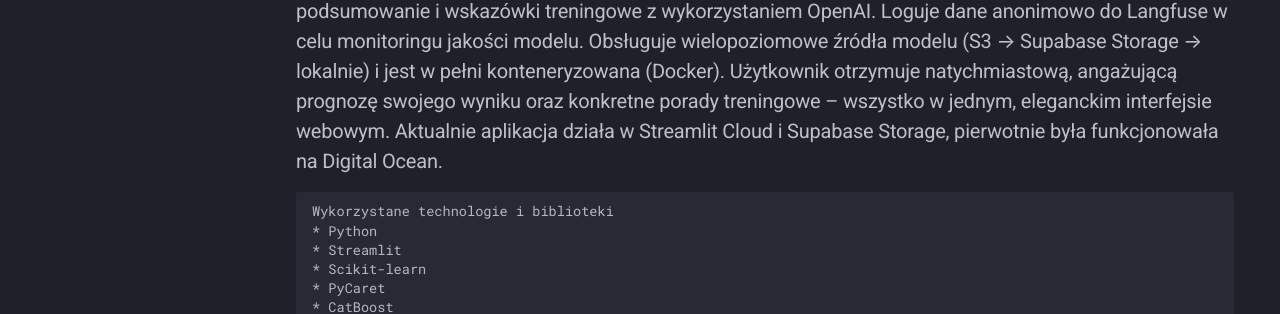
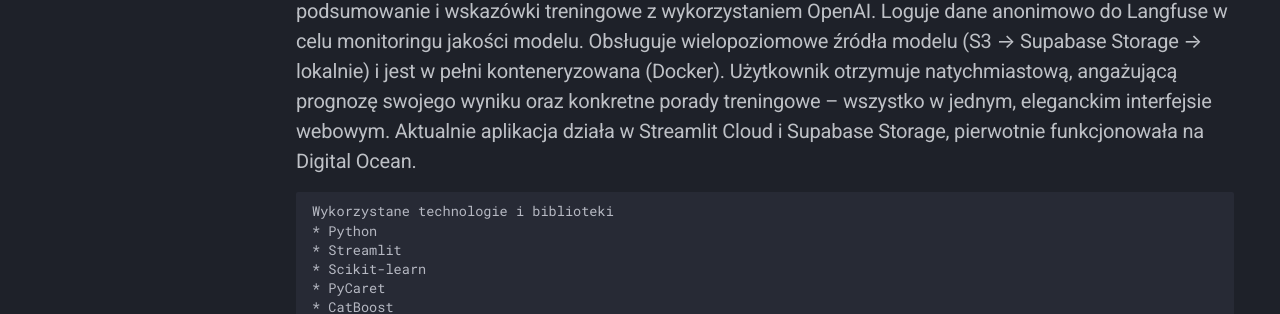
Before and after one commit to heyagotoai/portfolio, an MkDocs documentation site: the page built from docs/polmaraton/index.md, in a window 1280 px wide and 1218 px high. Shown: the part 594-908 px from the top of the window. Built offline with MkDocs 1.6.1 and Material for MkDocs 9.7.7, drawn with Linux system fonts in a browser that asks for light colours; some of the changed text lies outside the part shown.

Commit message:
poprawione opisy

```diff
--- a/docs/polmaraton/index.md
+++ b/docs/polmaraton/index.md
@@ -24,7 +24,7 @@
     </a>
 </div>
 
-### Interaktywna aplikacja Streamlit, która analizuje swobodny opis biegacza za pomocą modelu GPT-4o-mini – automatycznie rozpoznaje imię, wiek, płeć i czas na 5 km. Waliduje oraz uzupełnia brakujące informacje przyjaznymi podpowiedziami AI. Przewiduje indywidualny czas półmaratonu na podstawie wytrenowanego modelu ML (na rzeczywistych danych Półmaratonu Wrocławskiego z lat 2023-2024, w sumie ponad 20tys. uczestników z obu lat). Prezentuje wynik w czytelnym formacie (hh:mm:ss) oraz statystyki: tempo na kilometr, średnią prędkość oraz kategorię poziomu biegacza. Generuje spersonalizowane, motywujące podsumowanie i wskazówki treningowe z wykorzystaniem OpenAI. Loguje dane anonimowo do Langfuse w celu monitoringu jakości modelu. Obsługuje wielopoziomowe źródła modelu (S3 → Supabase Storage → lokalnie) i jest w pełni konteneryzowana (Docker). Użytkownik otrzymuje natychmiastową, angażującą prognozę swojego wyniku oraz konkretne porady treningowe – wszystko w jednym, eleganckim interfejsie webowym. Aktualnie aplikacja działa w Streamlit Cloud i Supabase Storage, pierwotnie była funkcjonowała na Digital Ocean.
+### Interaktywna aplikacja Streamlit, która analizuje swobodny opis biegacza za pomocą modelu GPT-4o-mini – automatycznie rozpoznaje imię, wiek, płeć i czas na 5 km. Waliduje oraz uzupełnia brakujące informacje przyjaznymi podpowiedziami AI. Przewiduje indywidualny czas półmaratonu na podstawie wytrenowanego modelu ML (na rzeczywistych danych Półmaratonu Wrocławskiego z lat 2023-2024, w sumie ponad 20tys. uczestników z obu lat). Prezentuje wynik w czytelnym formacie (hh:mm:ss) oraz statystyki: tempo na kilometr, średnią prędkość oraz kategorię poziomu biegacza. Generuje spersonalizowane, motywujące podsumowanie i wskazówki treningowe z wykorzystaniem OpenAI. Loguje dane anonimowo do Langfuse w celu monitoringu jakości modelu. Obsługuje wielopoziomowe źródła modelu (S3 → Supabase Storage → lokalnie) i jest w pełni konteneryzowana (Docker). Użytkownik otrzymuje natychmiastową, angażującą prognozę swojego wyniku oraz konkretne porady treningowe – wszystko w jednym, eleganckim interfejsie webowym. Aktualnie aplikacja działa w Streamlit Cloud i Supabase Storage, pierwotnie funkcjonowała na Digital Ocean.
 
 <div class="grid" markdown>
     Wykorzystane technologie i biblioteki
```
Also changed, not shown: docs/zestawienia/index.md (+1 -1 lines).
